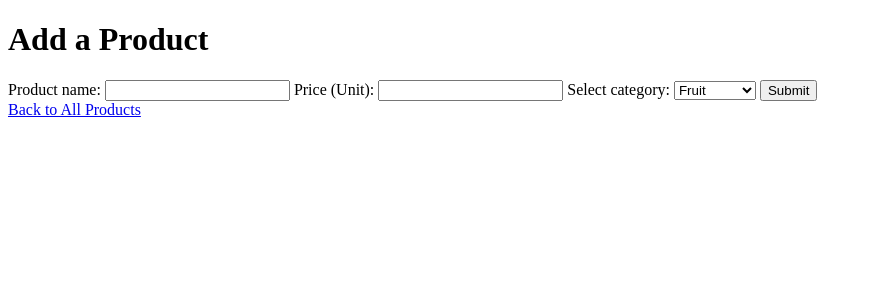
After one commit to Npetr0v97/frontend-course, a Node server app: page /products/new in a window 1280 px wide. The commit adds this page. Shown: the top 300 px of the page, without its empty margins (0-872 px from the left). Run offline with Node 20, Linux system fonts and the light colour scheme; some libraries are stand-ins or nearby versions.

Commit message:
mongoose x express last exercise

```diff
--- a/express_mongoose/index.js
+++ b/express_mongoose/index.js
@@ -4,21 +4,98 @@ const port = 3000;
 const path = require("path");
 const mongoose = require("mongoose");
 const Product = require("./models/product");
+const methodOverride = require('method-override');
 
+
+// override with POST having ?_method=DELETE
+app.use(methodOverride('_method'))
 app.set("views", path.join(__dirname,"views"));
 app.set("view engine", "ejs");
+
+app.use(express.urlencoded({extended:true}));
 
 
 mongoose.connect('mongodb://127.0.0.1:27017/farmStand')
     .then(() => console.log("Connection open!"))
     .catch(err => { console.log("OH NO ERROR"); console.log(err); });
 
+
+//Show all products
 app.get("/products", async (req,res) => {
-    const products = await Product.find({});
-    // console.log(products);
-    res.render("products/index",{products});
-    // res.send("ALL PRODUCTS WILL BE HERE");
+    const {category} = req.query;
+
+    if(category) {
+      const products = await Product.find({category});
+      res.render("products/index",{products, category});
+    } else {
+      const products = await Product.find({});
+      res.render("products/index",{products, category: "a ll"});
+    }
+
+
 })
+
+
+
+//display the page for adding a new product
+app.get("/products/new", async (req,res) => {
+  const eValues=Product.schema.path('category').enumValues;
+
+  res.render("products/new",{eValues});
+})
+
+//Show details for one product
+app.get("/products/:id", async (req,res) => {
+
+  const {id} = req.params;
+  const product = await Product.findById(id);
+  res.render("products/show",{product});
+})
+
+//Generate the edit form
+app.get("/products/:id/edit", async (req,res) => {
+
+  const {id} = req.params;
+  const eValues=Product.schema.path('category').enumValues;
+  const product = await Product.findById(id);
+  res.render("products/edit",{product,eValues});
+})
+
+//create a new product
+app.post("/products", async (req,res) => {
+
+  // console.log(req.body);
+  console.log(req.body);
+  const {name,price,category} = req.body;
+
+  const product = new Product({name,price,category});
+  await product.save();
+  res.redirect(`/products/${product._id}`);
+})
+
+//edit the item
+app.put("/products/:id", async (req,res) => {
+  const {id} = req.params;
+  const {name,price,category} = req.body;
+
+  const product = await Product.findByIdAndUpdate(id,{name,price,category},{runValidators: true, new:true});
+
+  res.redirect(`/products/${product._id}`);
+
+})
+
+//delete an item
+app.delete("/products/:id", async (req,res) => {
+  const {id} = req.params;
+  const product = await Product.findByIdAndDelete(id);
+
+  res.redirect(`/products`);
+
+})
+
+
+
+
 
 app.listen(port, () => {
   console.log(`APP listening on port ${port}`)
--- a/express_mongoose/models/product.js
+++ b/express_mongoose/models/product.js
@@ -14,7 +14,7 @@ const productSchema = new mongoose.Schema({
     category: {
         type: String,
         lowercase:true,
-        enum: ["fruit", "vegetable", "dairy"]
+        enum: ["fruit", "vegetable", "dairy","meat"]
     }
 })
 
--- a/express_mongoose/package.json
+++ b/express_mongoose/package.json
@@ -12,6 +12,7 @@
   "dependencies": {
     "ejs": "^3.1.9",
     "express": "^4.18.2",
+    "method-override": "^3.0.0",
     "mongoose": "^7.4.1",
     "nodemon": "^3.0.1"
   }
--- /dev/null
+++ b/express_mongoose/views/products/new.ejs
@@ -0,0 +1,27 @@
+<!DOCTYPE html>
+<html lang="en">
+<head>
+    <meta charset="UTF-8">
+    <meta name="viewport" content="width=device-width, initial-scale=1.0">
+    <title>New Product</title>
+</head>
+<body>
+    <h1>Add a Product</h1>
+
+    <form action="http://localhost:3000/products" method="POST">
+        <label for="name">Product name: </label>
+        <input type="text" id="name" name="name">
+        <label for="price">Price (Unit): </label>
+        <input type="number" id="price" name="price">
+        <label for="category">Select category: </label>
+        <select name="category" id="category">
+        <% for (e of eValues) { %>
+        <option value="<%= e%>"><%= e.charAt(0).toUpperCase() + e.slice(1)%></option>
+        <% } %>
+        </select>
+        <button>Submit</button>
+    </form>
+<a href="http://localhost:3000/products">Back to All Products</a>
+
+</body>
+</html>
```
Also changed, not shown: express_mongoose/views/products/edit.ejs (added, +26 -0 lines), express_mongoose/views/products/index.ejs (+7 -2 lines), express_mongoose/views/products/show.ejs (added, +23 -0 lines), 1 other file.
